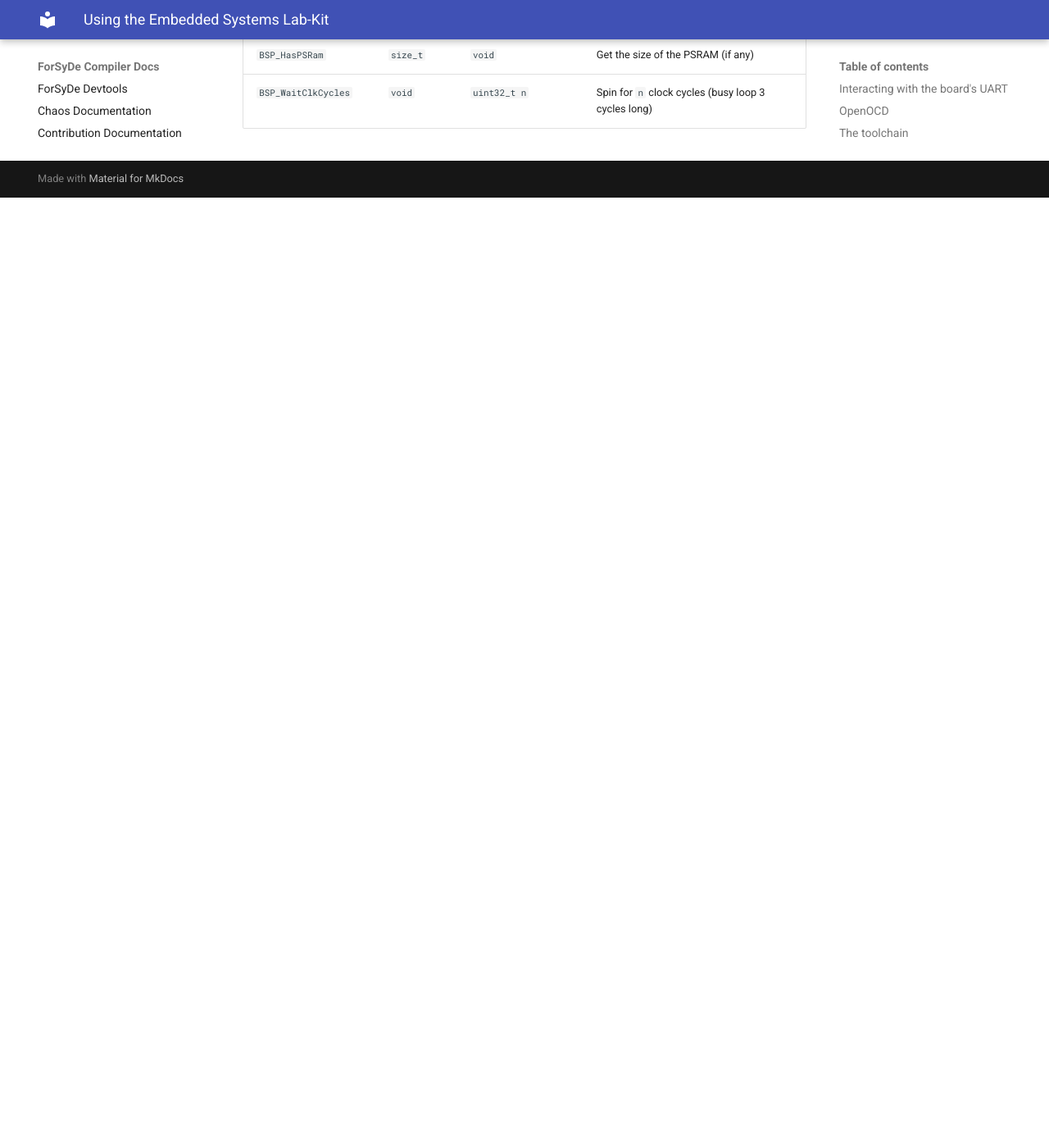
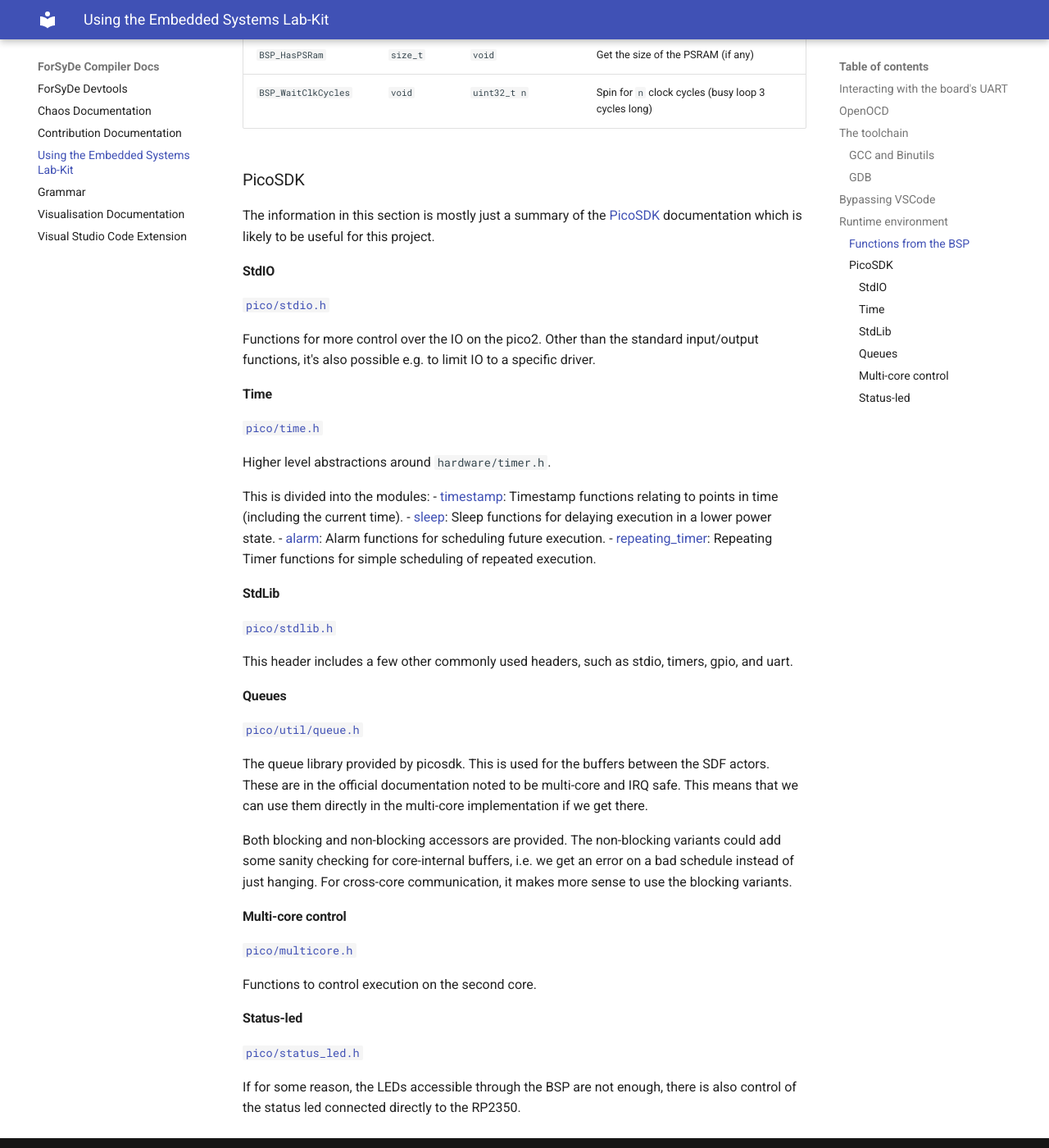
Before and after one commit to sthaeron/forsyde-devtools, an MkDocs documentation site: the page built from docs/es-labkit-board.md, in a window 1280 px wide and 1400 px high, scrolled down 3346 px. Shown: the whole window at 82% size. Built offline with MkDocs 1.6.1 and Material for MkDocs 9.7.7, drawn with Linux system fonts in a browser that asks for light colours; before the commit the page ends 3587 px from its top, so only the background shows below that.

Commit message:
doc: add references to a subset of the PicoSDK documentation

```diff
--- a/docs/es-labkit-board.md
+++ b/docs/es-labkit-board.md
@@ -119,3 +119,60 @@
 | `BSP_7SegDispFloat` | `void` | `float value` | Display floating `value` on the seven segment display |
 | `BSP_HasPSRam` | `size_t` | `void` | Get the size of the PSRAM (if any) |
 | `BSP_WaitClkCycles` | `void` | `uint32_t n` | Spin for `n` clock cycles (busy loop 3 cycles long) |
+
+### PicoSDK
+
+The information in this section is mostly just a summary of the [PicoSDK](https://www.raspberrypi.com/documentation/pico-sdk/index_doxygen.html#raspberry-pi-pico-sdk)
+documentation which is likely to be useful for this project.
+
+#### StdIO
+[`pico/stdio.h`](https://www.raspberrypi.com/documentation/pico-sdk/runtime.html#group_pico_stdio)
+
+Functions for more control over the IO on the pico2.
+Other than the standard input/output functions, it's also possible e.g. to limit IO
+to a specific driver.
+
+#### Time
+[`pico/time.h`](https://www.raspberrypi.com/documentation/pico-sdk/high_level.html#group_pico_time)
+
+Higher level abstractions around `hardware/timer.h`.
+
+This is divided into the modules:
+- [timestamp](https://www.raspberrypi.com/documentation/pico-sdk/high_level.html#group_timestamp):
+    Timestamp functions relating to points in time (including the current time).
+- [sleep](https://www.raspberrypi.com/documentation/pico-sdk/high_level.html#group_sleep):
+    Sleep functions for delaying execution in a lower power state.
+- [alarm](https://www.raspberrypi.com/documentation/pico-sdk/high_level.html#group_alarm):
+    Alarm functions for scheduling future execution.
+- [repeating\_timer](https://www.raspberrypi.com/documentation/pico-sdk/high_level.html#group_repeating_timer):
+    Repeating Timer functions for simple scheduling of repeated execution.
+
+#### StdLib
+
+[`pico/stdlib.h`](https://www.raspberrypi.com/documentation/pico-sdk/high_level.html#group_pico_stdlib)
+
+This header includes a few other commonly used headers, such as stdio, timers, gpio, and uart.
+
+#### Queues
+[`pico/util/queue.h`](https://www.raspberrypi.com/documentation/pico-sdk/high_level.html#group_queue)
+
+The queue library provided by picosdk. This is used for the buffers between the SDF actors.
+These are in the official documentation noted to be multi-core and IRQ safe.
+This means that we can use them directly in the multi-core implementation if we get there.
+
+Both blocking and non-blocking accessors are provided.
+The non-blocking variants could add some sanity checking for core-internal buffers,
+i.e. we get an error on a bad schedule instead of just hanging.
+For cross-core communication, it makes more sense to use the blocking variants.
+
+#### Multi-core control
+[`pico/multicore.h`](https://www.raspberrypi.com/documentation/pico-sdk/high_level.html#group_pico_multicore)
+
+Functions to control execution on the second core.
+
+#### Status-led
+
+[`pico/status_led.h`](https://www.raspberrypi.com/documentation/pico-sdk/high_level.html#group_pico_status_led)
+
+If for some reason, the LEDs accessible through the BSP are not enough,
+there is also control of the status led connected directly to the RP2350.
```
